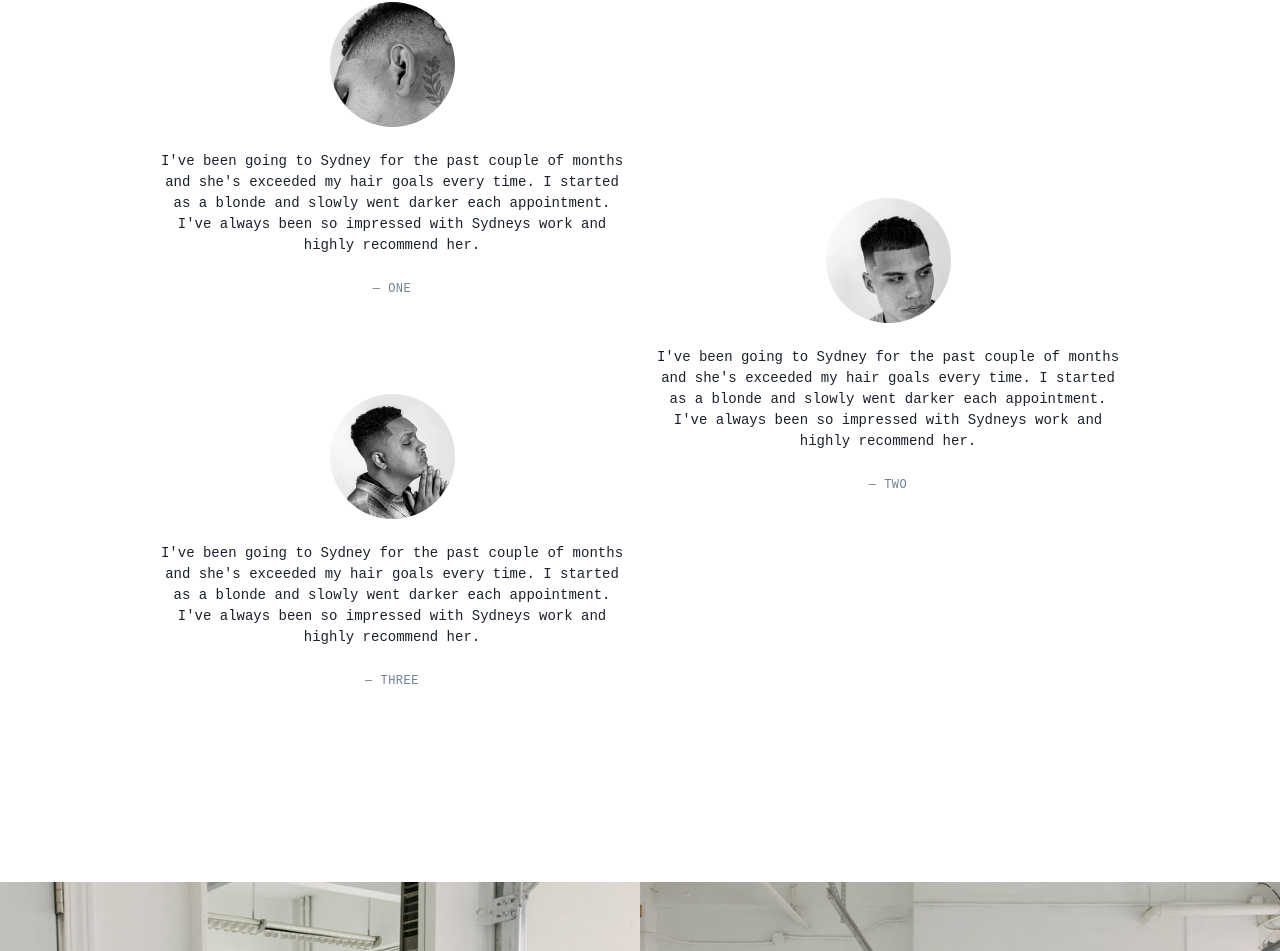
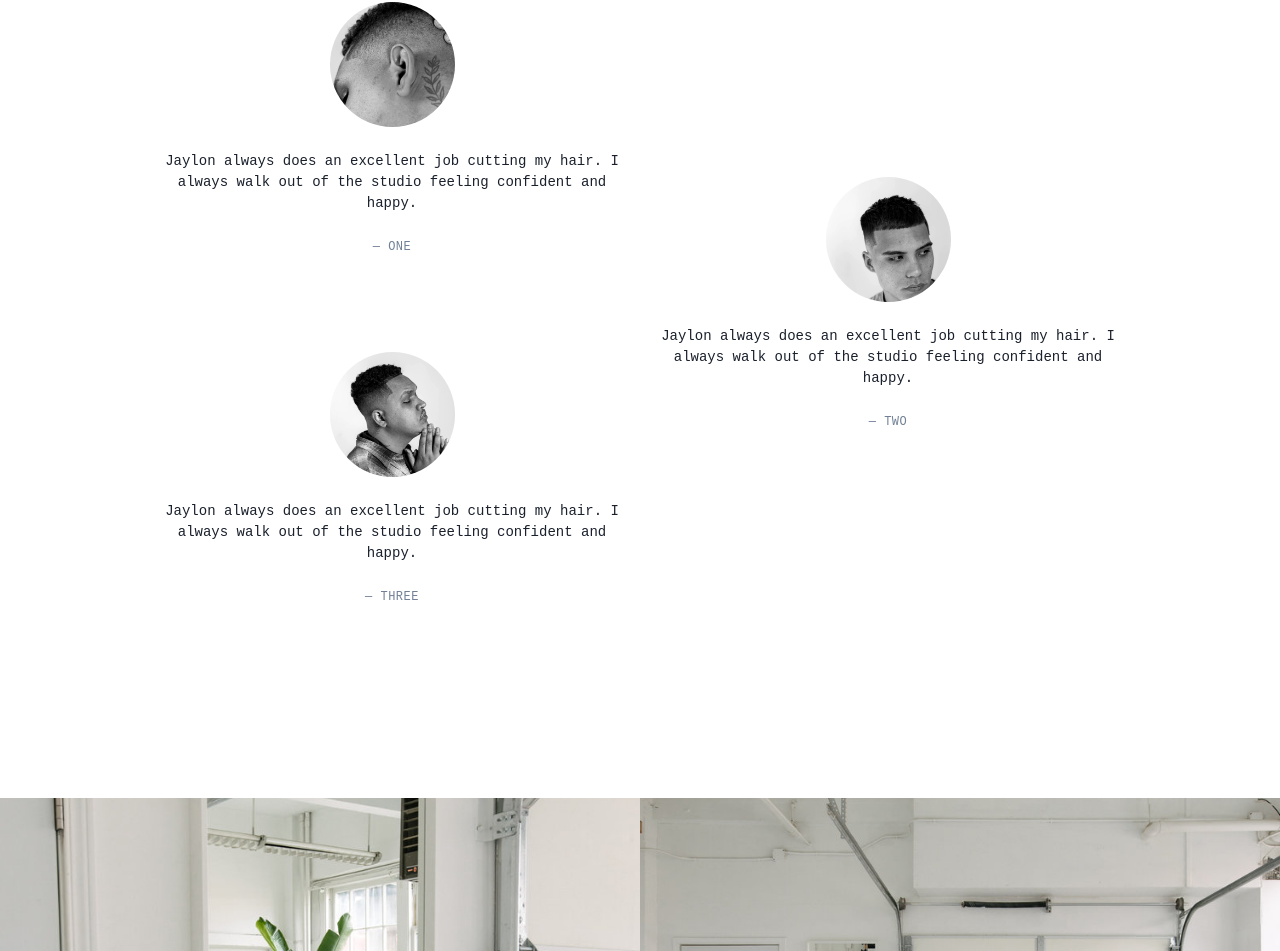
Before and after one commit to lucasmarohn/jaylon-butte-com, a Next.js app: page / in a window 1280 px wide. Shown: the part 4048-4999 px from the top of the page. Built offline with nearby package versions, Linux system fonts and the light colour scheme.

Commit message:
update testimonials

```diff
--- a/pages/index.js
+++ b/pages/index.js
@@ -157,19 +157,19 @@ export default function Home() {
               gridRowEnd={[null, null, 3]}>
             <Testimonial
 
-              name="One" image="/images/3.png" quote="I've been going to Sydney for the past couple of months and she's exceeded my hair goals every time. I started as a blonde and slowly went darker each appointment. I've always been so impressed with Sydneys work and highly recommend her." />
+              name="One" image="/images/3.png" quote="Jaylon always does an excellent job cutting my hair. I always walk out of the studio feeling confident and happy." />
             </Box>
             <Testimonial
-              gridColumn={[2]}
+              gridColumn={[1, null, 2]}
               gridRowStart={[null, null, 2]}
               gridRowEnd={[null, null, 5]}
-              name="Two" image="/images/5.png" quote="I've been going to Sydney for the past couple of months and she's exceeded my hair goals every time. I started as a blonde and slowly went darker each appointment. I've always been so impressed with Sydneys work and highly recommend her." />
+              name="Two" image="/images/5.png" quote="Jaylon always does an excellent job cutting my hair. I always walk out of the studio feeling confident and happy." />
 
             <Testimonial
               gridColumn={[1]}
               gridRowStart={[null, null, 4]}
               gridRowEnd={[null, null, 6]}
-              name="Three" image="/images/4.png" quote="I've been going to Sydney for the past couple of months and she's exceeded my hair goals every time. I started as a blonde and slowly went darker each appointment. I've always been so impressed with Sydneys work and highly recommend her." />
+              name="Three" image="/images/4.png" quote="Jaylon always does an excellent job cutting my hair. I always walk out of the studio feeling confident and happy." />
           </Grid>
         </Container>
       </Box>
```
